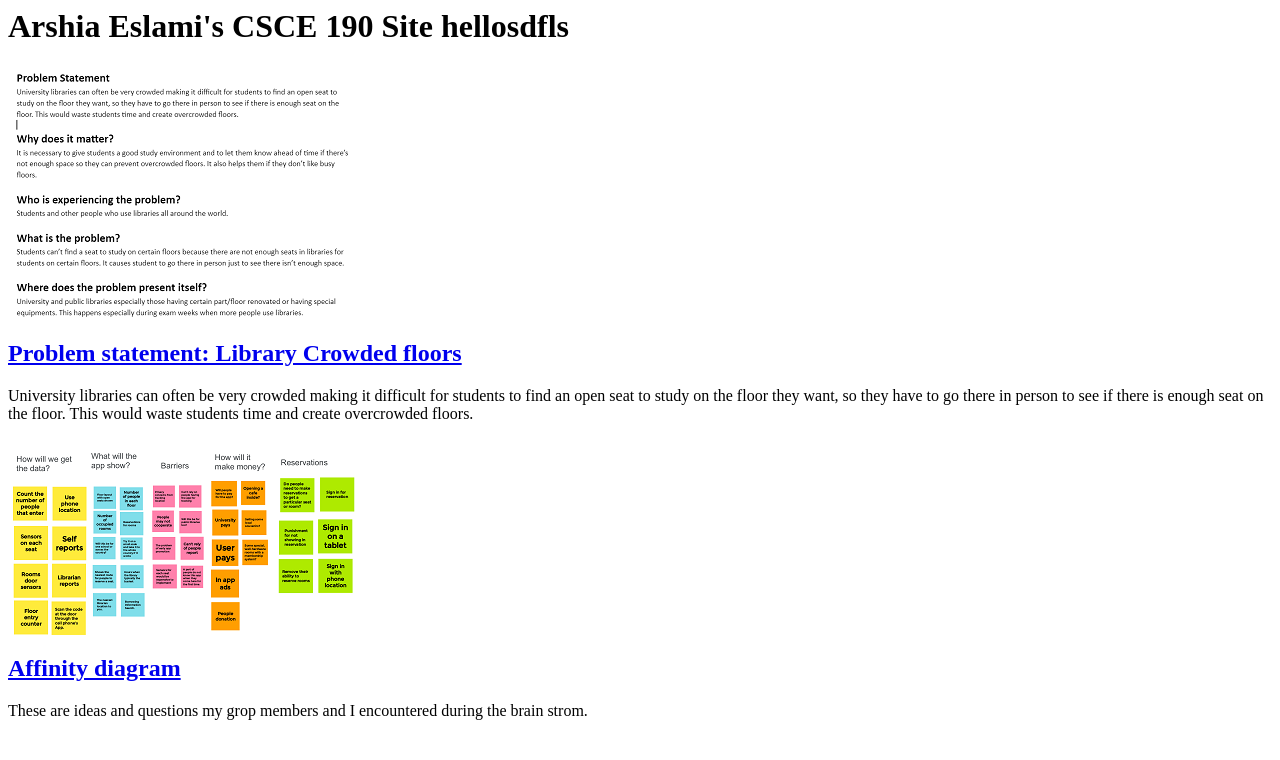
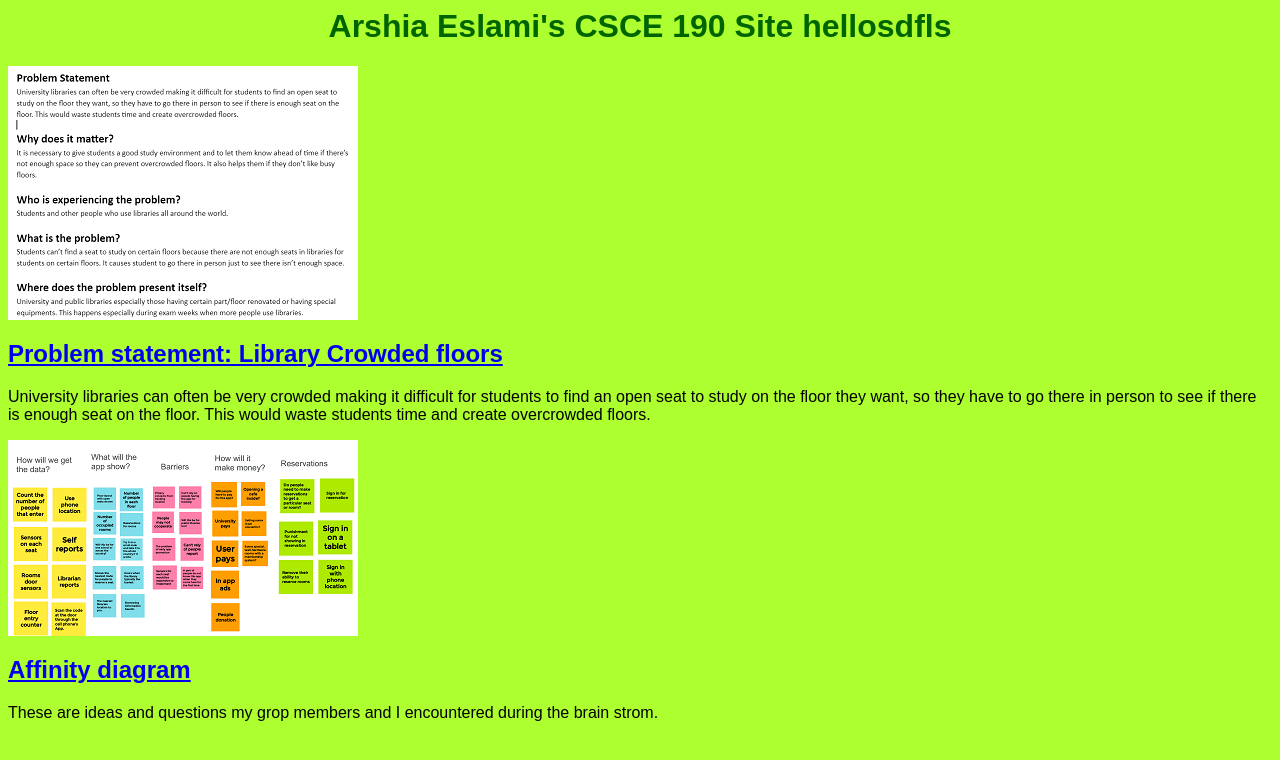
Before and after one commit to arshiaesll/arshiaesll.github.io, a plain HTML site: page index.html in a window 1280 px wide. Drawn offline with Linux system fonts and the light colour scheme.

Commit message:
Add files via upload

```diff
--- a/index.html
+++ b/index.html
@@ -2,6 +2,7 @@
 <html>
 <head>
     <title>CSCE 190: Arshia Eslami </title>
+    <link rel="stylesheet" href="styles.css" >
 </head>
     <body>
         <h1> Arshia Eslami's CSCE 190 Site hellosdfls</h1>
--- /dev/null
+++ b/styles.css
@@ -0,0 +1,11 @@
+body {
+    background: greenyellow;
+    font-family: Arial, Helvetica, sans-serif;
+
+}
+
+h1{
+    color :darkgreen;
+    text-align:center;
+
+}
```
